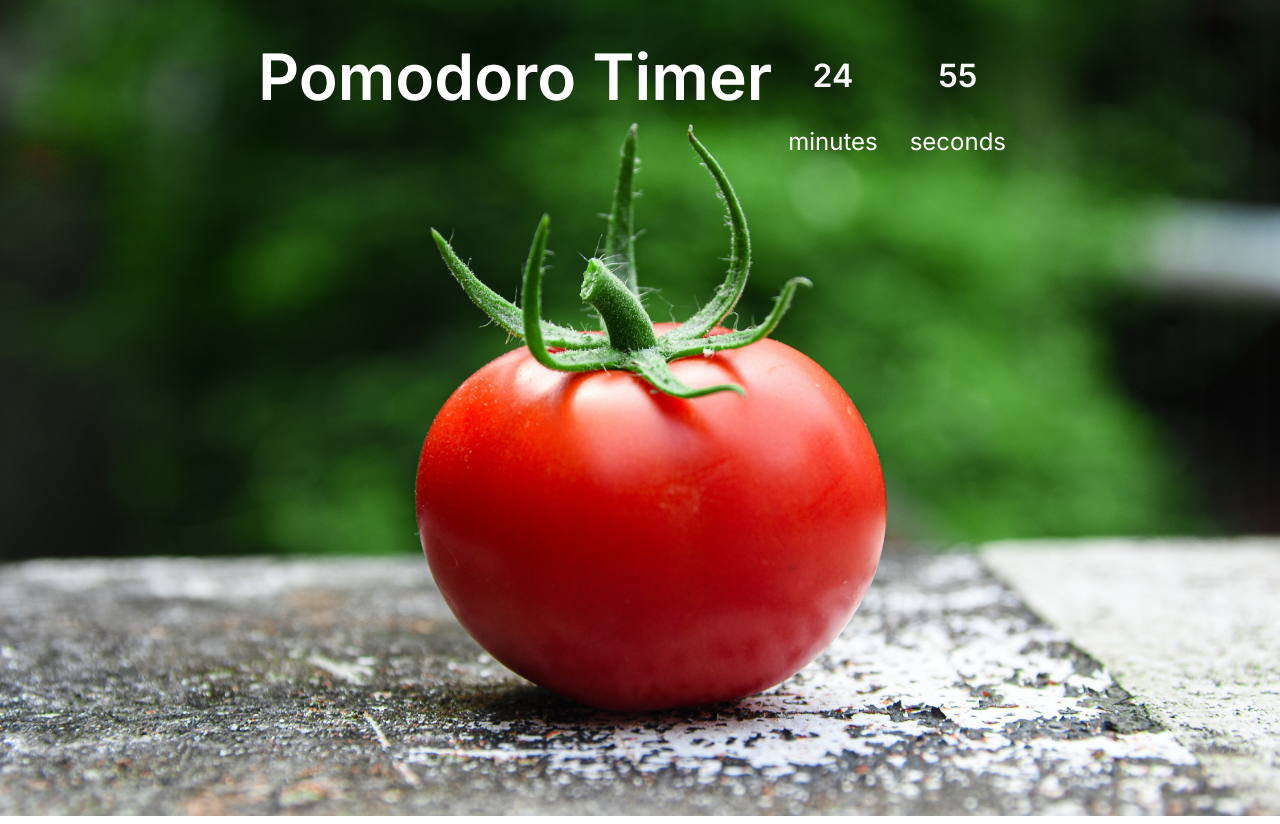
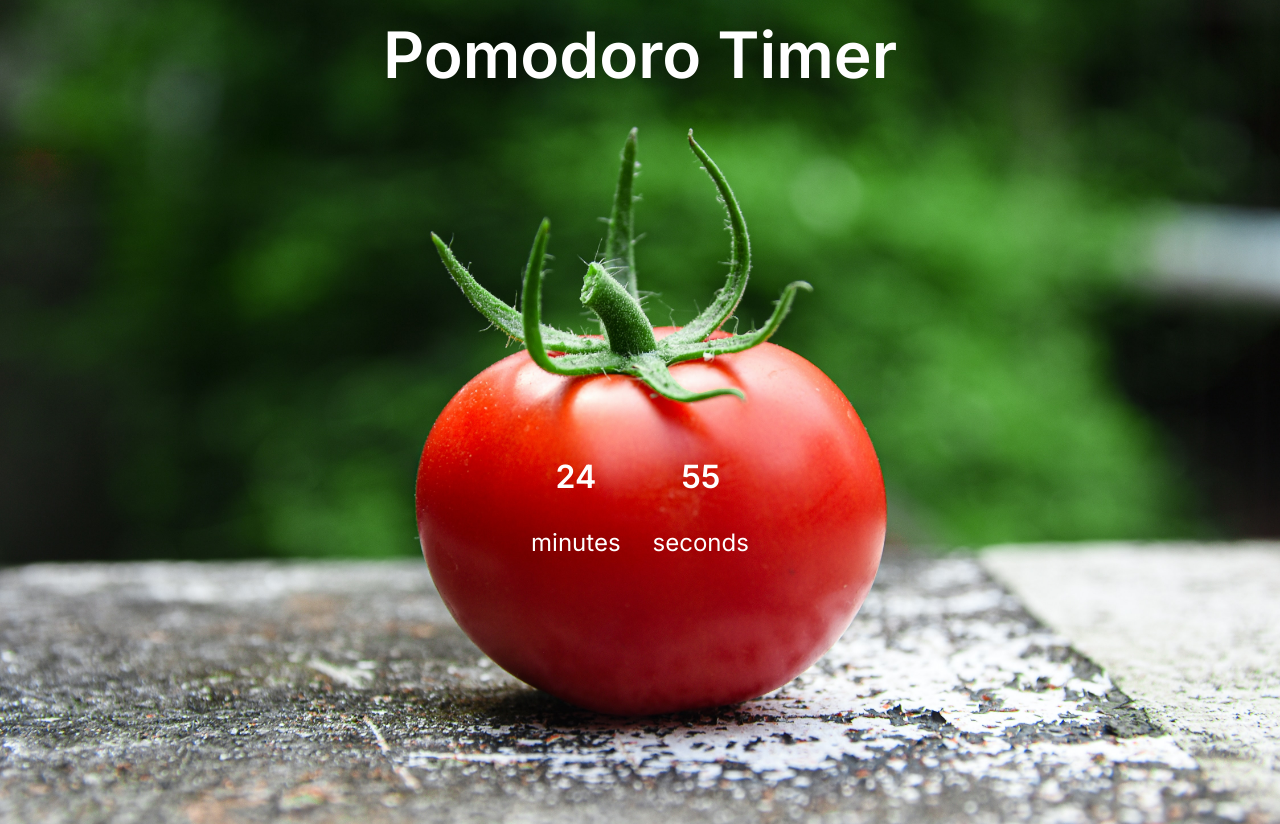
Before and after one commit to Shimanti/pomo, a plain HTML site: page index.html in a window 1280 px wide. Drawn offline with Linux system fonts and the light colour scheme.

Commit message:
Update styles.css

```diff
--- a/styles.css
+++ b/styles.css
@@ -16,9 +16,6 @@ body {
 .container {
   text-align: center;
   margin: 0 auto;
-  display: flex;
-  align-items: center;
-  justify-content: center;
 }
 
 h1 {
@@ -27,6 +24,7 @@ h1 {
 }
 
 .timer {
+  margin: 25% 10%;
   display: flex;
   align-items: center;
   justify-content: center;
```
